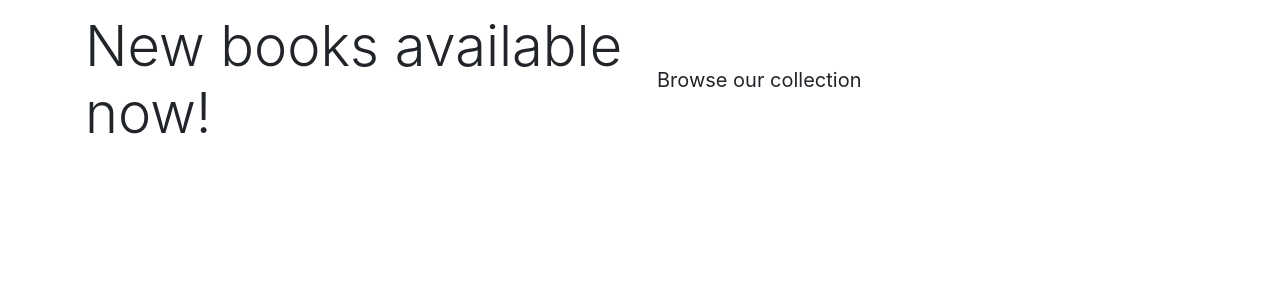
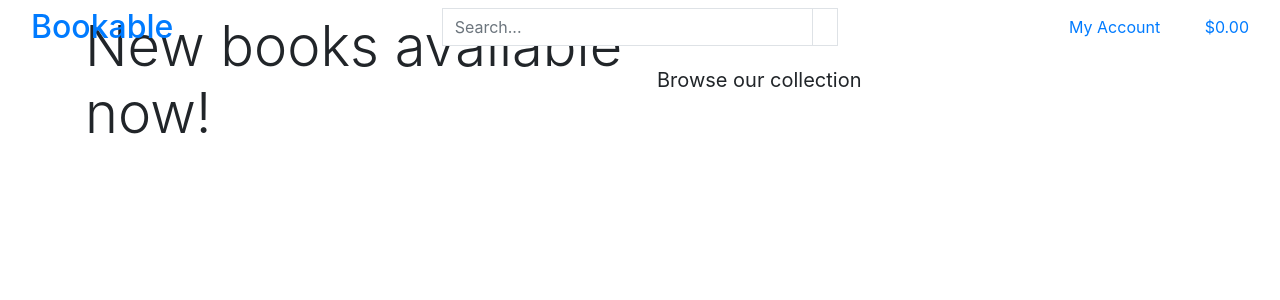
Before and after one commit to carwynteifion/Milestone-Project-4-FSD, a Django app: page / in a window 1280 px wide. Shown: the top 300 px of the page. Run offline with Django 3.2, Linux system fonts and the light colour scheme.

Commit message:
Add page header

```diff
--- a/templates/base.html
+++ b/templates/base.html
@@ -2,6 +2,7 @@
 
 <!doctype html>
 <html lang="en">
+
 <head>
 
   {% block meta %}
@@ -14,16 +15,23 @@
   {% endblock %}
 
   {% block corecss %}
-      <link rel="stylesheet" href="https://cdn.jsdelivr.net/npm/bootstrap@4.5.3/dist/css/bootstrap.min.css" integrity="sha384-TX8t27EcRE3e/ihU7zmQxVncDAy5uIKz4rEkgIXeMed4M0jlfIDPvg6uqKI2xXr2" crossorigin="anonymous">
+    <link rel="stylesheet" href="https://cdn.jsdelivr.net/npm/bootstrap@4.5.3/dist/css/bootstrap.min.css"
+      integrity="sha384-TX8t27EcRE3e/ihU7zmQxVncDAy5uIKz4rEkgIXeMed4M0jlfIDPvg6uqKI2xXr2" crossorigin="anonymous">
   {% endblock %}
 
   {% block extra_css %}
   {% endblock %}
 
   {% block corejs %}
-      <script src="https://code.jquery.com/jquery-3.5.1.min.js" integrity="sha384-DfXdz2htPH0lsSSs5nCTpuj/zy4C+OGpamoFVy38MVBnE+IbbVYUew+OrCXaRkfj" crossorigin="anonymous"></script>
-      <script src="https://cdn.jsdelivr.net/npm/popper.js@1.16.1/dist/umd/popper.min.js" integrity="sha384-9/reFTGAW83EW2RDu2S0VKaIzap3H66lZH81PoYlFhbGU+6BZp6G7niu735Sk7lN" crossorigin="anonymous"></script>
-      <script src="https://cdn.jsdelivr.net/npm/bootstrap@4.5.3/dist/js/bootstrap.min.js" integrity="sha384-w1Q4orYjBQndcko6MimVbzY0tgp4pWB4lZ7lr30WKz0vr/aWKhXdBNmNb5D92v7s" crossorigin="anonymous"></script>
+    <script src="https://code.jquery.com/jquery-3.5.1.min.js"
+      integrity="sha384-DfXdz2htPH0lsSSs5nCTpuj/zy4C+OGpamoFVy38MVBnE+IbbVYUew+OrCXaRkfj" crossorigin="anonymous">
+    </script>
+    <script src="https://cdn.jsdelivr.net/npm/popper.js@1.16.1/dist/umd/popper.min.js"
+      integrity="sha384-9/reFTGAW83EW2RDu2S0VKaIzap3H66lZH81PoYlFhbGU+6BZp6G7niu735Sk7lN" crossorigin="anonymous">
+    </script>
+    <script src="https://cdn.jsdelivr.net/npm/bootstrap@4.5.3/dist/js/bootstrap.min.js"
+      integrity="sha384-w1Q4orYjBQndcko6MimVbzY0tgp4pWB4lZ7lr30WKz0vr/aWKhXdBNmNb5D92v7s" crossorigin="anonymous">
+    </script>
   {% endblock %}
 
   {% block extra_js %}
@@ -31,8 +39,71 @@
 
   <title>Bookable {% block extra_title %}{% endblock %}</title>
 </head>
+
 <body>
-    <header class="container-fluid fixed-top"></header>
+  <header class="container-fluid fixed-top">
+    <div class="row">
+      <div class="col-12 col-lg-4 my-auto py-1 py-lg-0 text-center text-lg-left">
+        <a href="{% url 'home' %}" class="nav-link main-logo-link">
+          <h2 class="logo-font text-black my-0">Bookable</h2>
+        </a>
+      </div>
+      <div class="col-12 col-lg-4 my-auto py-1 py-lg-0">
+        <form method="GET" action="">
+          <div class="input-group w-100">
+            <input class="form-control border border-black rounded-0" type="text" name="q"
+              placeholder="Search...">
+            <div class="input-group-append">
+              <button class="form-control btn btn-black border border-black rounded-0" type="submit">
+                <span class="icon">
+                  <i class="fas fa-search"></i>
+                </span>
+              </button>
+            </div>
+          </div>
+        </form>
+      </div>
+      <div class="col-12 col-lg-4 my-auto py-1 py-lg-0">
+        <ul class="list-inline list-unstyled text-center text-lg-right my-0">
+          <li class="list-inline-item dropdown">
+            <a class="text-black nav-link" href="#" id="user-options" data-toggle="dropdown" aria-haspopup="true"
+              aria-expanded="false">
+              <div class="text-center">
+                <div><i class="fas fa-user fa-lg"></i></div>
+                <p class="my-0">My Account</p>
+              </div>
+            </a>
+            <div class="dropdown-menu border-0" aria-labelledby="user-options">
+              {% if request.user.is_authenticated %}
+                {% if request.user.is_superuser %}
+                  <a href="" class="dropdown-item">Product Management</a>
+                {% endif %}
+                <a href="" class="dropdown-item">My Profile</a>
+                <a href="{% url 'account_logout' %}" class="dropdown-item">Logout</a>
+              {% else %}
+                <a href="{% url 'account_signup' %}" class="dropdown-item">Register</a>
+                <a href="{% url 'account_login' %}" class="dropdown-item">Login</a>
+              {% endif %}
+            </div>
+          </li>
+          <li class="list-inline-item">
+            <a class="{% if grand_total %}text-info font-weight-bold{% else %}text-black{% endif %} nav-link" href="">
+              <div class="text-center">
+                <div><i class="fas fa-shopping-bag fa-lg"></i></div>
+                <p class="my-0">
+                  {% if grand_total %}
+                    ${{ grand_total|floatformat:2 }}
+                  {% else %}
+                    $0.00
+                  {% endif %}
+                </p>
+              </div>
+            </a>
+          </li>
+        </ul>
+      </div>
+    </div>
+  </header>
 
   {% if messages %}
     <div class="message-container"></div>
@@ -48,4 +119,5 @@
   {% endblock %}
 
 </body>
+
 </html>
```
Lines whose indentation alone changed are shown as unchanged.
